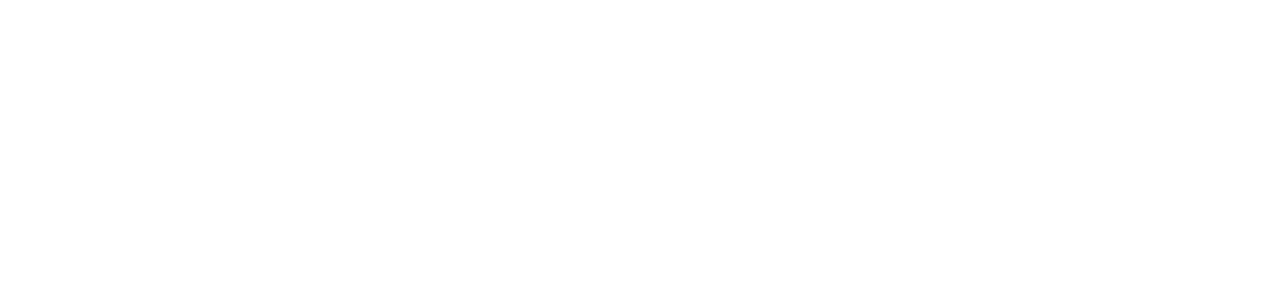
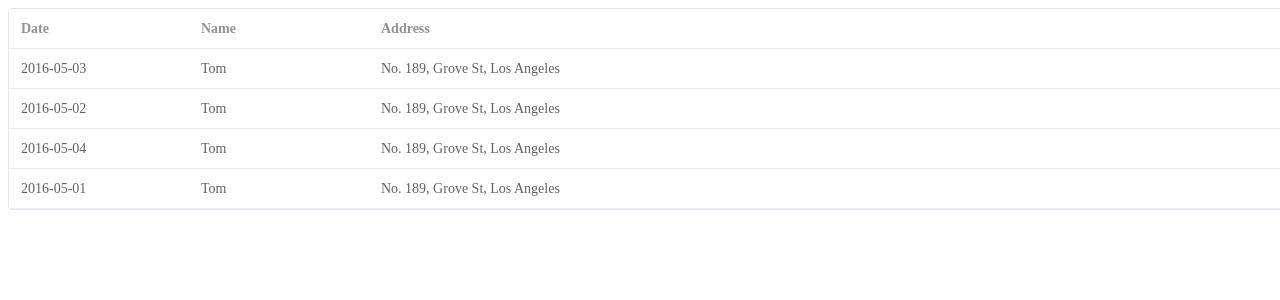
Before and after one commit to keys57/vue-bookmanage, a Vue app: page /table in a window 1280 px wide. Before the commit this address had no page. Shown: the top 300 px of the page. Built offline with nearby package versions, Linux system fonts and the light colour scheme.

Commit message:
add table

```diff
--- a/src/router/index.js
+++ b/src/router/index.js
@@ -56,6 +56,12 @@
     name:'upload', //路由名称
     component: () => import('../views/upload.vue') //引用组件
   }
+  ,
+  {
+    path: '/table', //访问路径
+    name:'table', //路由名称
+    component: () => import('../views/table.vue') //引用组件
+  }
 ]
 
 //创建路由实例
--- /dev/null
+++ b/src/views/table.vue
@@ -0,0 +1,40 @@
+<template>
+    <el-card shadow="never" :body-style="{padding:'0px'}">
+        <el-table :data="tableData" style="width: 100%">
+            <el-table-column prop="date" label="Date" width="180" />
+            <el-table-column prop="name" label="Name" width="180" />
+            <el-table-column prop="address" label="Address" />
+        </el-table>
+    </el-card>
+</template>
+
+<script>
+export default {
+    data() {
+        return {
+            tableData: [
+                {
+                    date: '2016-05-03',
+                    name: 'Tom',
+                    address: 'No. 189, Grove St, Los Angeles',
+                },
+                {
+                    date: '2016-05-02',
+                    name: 'Tom',
+                    address: 'No. 189, Grove St, Los Angeles',
+                },
+                {
+                    date: '2016-05-04',
+                    name: 'Tom',
+                    address: 'No. 189, Grove St, Los Angeles',
+                },
+                {
+                    date: '2016-05-01',
+                    name: 'Tom',
+                    address: 'No. 189, Grove St, Los Angeles',
+                },
+            ]
+        }
+    }
+}
+</script>
--- a/src/views/upload.vue
+++ b/src/views/upload.vue
@@ -1,7 +1,13 @@
 <template>
     <el-upload v-model:file-list="fileList" class="upload-demo"
-        action="https://run.mocky.io/v3/9d059bf9-4660-45f2-925d-ce80ad6c4d15" multiple :on-preview="handlePreview"
-        :on-remove="handleRemove" :before-remove="beforeRemove" :limit="3" :on-exceed="handleExceed">
+        action="http://localhost:8000/api/v1/upload"
+        multiple
+        :on-preview="handlePreview"
+        :on-remove="handleRemove"
+        :before-remove="beforeRemove"
+        :limit="3"
+        list-type="picture"
+        :on-exceed="handleExceed">
         <el-button type="primary">Click to upload</el-button>
         <template #tip>
             <div class="el-upload__tip">
```
